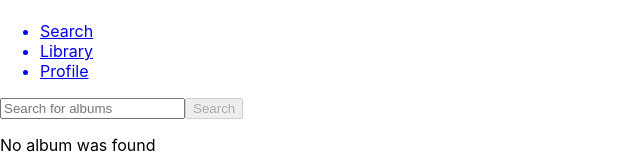
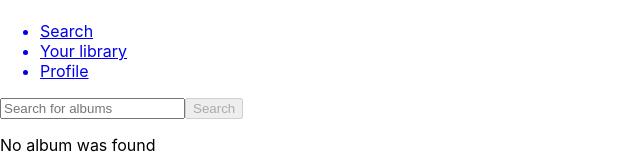
Before and after one commit to raphaelalmeidamartins/trybetunes, a React (Create React App) app: page /search in a window 1280 px wide. Shown: the top 160 px of the page, without its empty margins (0-640 px from the left). Built offline with nearby package versions, Linux system fonts and the light colour scheme.

Commit message:
:recycle: refactor: change the library nav link to your library

```diff
--- a/src/components/Header.js
+++ b/src/components/Header.js
@@ -32,7 +32,7 @@ class Header extends Component {
                   <li>Search</li>
                 </Link>
                 <Link to="/favorites">
-                  <li>Library</li>
+                  <li>Your library</li>
                 </Link>
                 <Link to="/profile">
                   <li>Profile</li>
```
